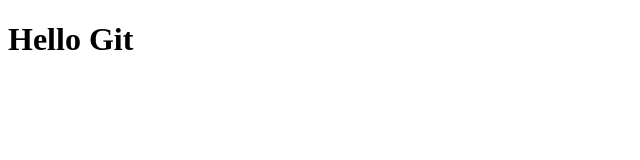
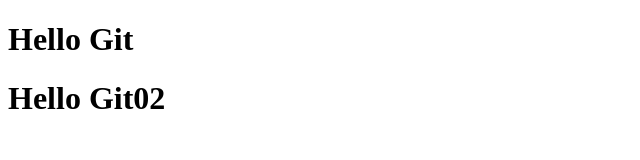
Before and after one commit to Gateged/HiGit, a plain HTML site: page index.html in a window 1280 px wide. Shown: the whole page, without its empty margins (0-640 px from the left). Drawn offline with Linux system fonts and the light colour scheme.

Commit message:
add line

```diff
--- a/index.html
+++ b/index.html
@@ -7,5 +7,6 @@
 </head>
 <body>
     <h1> Hello Git </h1>
+    <h1> Hello Git02 </h1>
 </body>
 </html>
```
